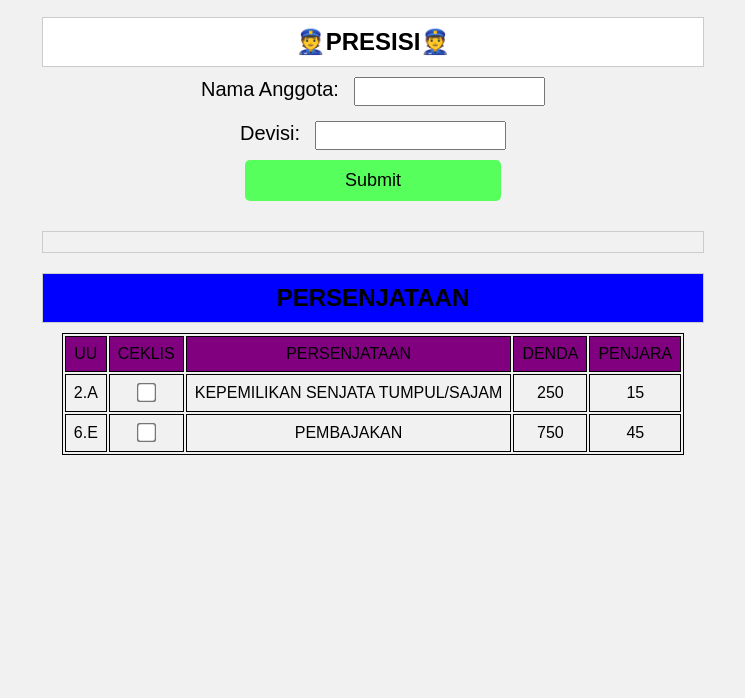
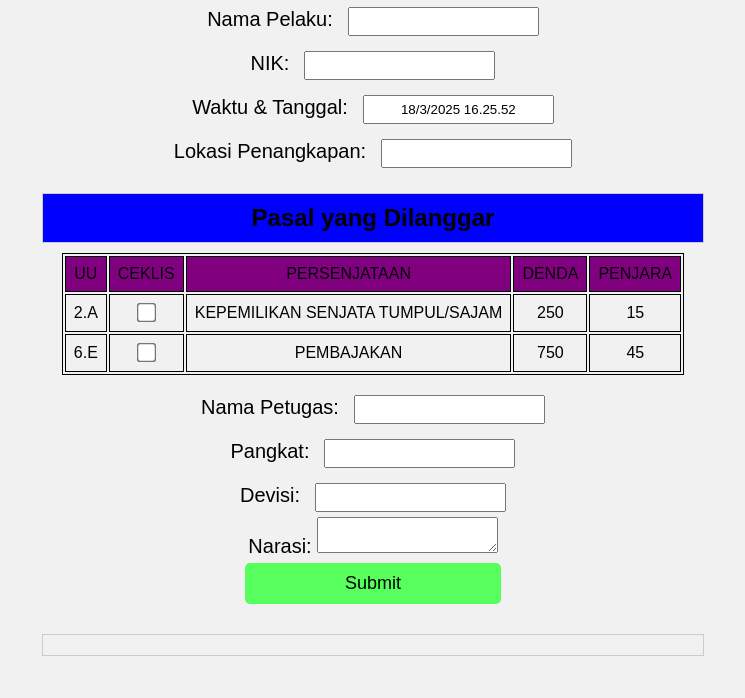
Before and after one commit to Hitampekat234/UUD-ARIVENA-PREMIRE, a plain HTML site: page index.html in a window 1280 px wide. Shown: the part 102-800 px from the top of the page, without its empty margins (267-1012 px from the left). Drawn offline with Linux system fonts and the light colour scheme.

Commit message:
index.html

```diff
--- a/index.html
+++ b/index.html
@@ -4,54 +4,89 @@
 <head>
     <meta charset="UTF-8">
     <meta name="viewport" content="width=device-width, initial-scale=1.0">
-    <title>UU KEPOLISAN SAMP</title>
+    <title>Form Laporan Penangkapan</title>
     <link rel="stylesheet" href="style.css">
     <script>
+        function updateDateTime() {
+            let now = new Date();
+            let tanggal = now.toLocaleDateString('id-ID');
+            let waktu = now.toLocaleTimeString('id-ID');
+            document.getElementById("waktuTanggal").value = `${tanggal} ${waktu}`;
+        }
+
         function submitForm() {
-            let nama = document.getElementById("nama").value;
+            let namaPelaku = document.getElementById("namaPelaku").value;
+            let nik = document.getElementById("nik").value;
+            let waktuTanggal = document.getElementById("waktuTanggal").value;
+            let lokasi = document.getElementById("lokasi").value;
+            let namaPetugas = document.getElementById("namaPetugas").value;
+            let pangkat = document.getElementById("pangkat").value;
             let devisi = document.getElementById("devisi").value;
-            let ceklis = document.querySelectorAll(".CEKLIS:checked");
+            let narasi = document.getElementById("narasi").value;
             let pasalTerpilih = [];
 
+            let ceklis = document.querySelectorAll(".CEKLIS:checked");
             ceklis.forEach((item) => {
                 let row = item.closest("tr");
                 let pasal = row.cells[0].innerText;
-                let deskripsi = row.cells[2].innerText;
-                pasalTerpilih.push(`${pasal} - ${deskripsi}`);
+                pasalTerpilih.push(pasal);
             });
 
             let hasil = `
-                <h3>Hasil Input:</h3>
-                <p><strong>Nama Anggota:</strong> ${nama}</p>
+                <h3>Hasil Laporan:</h3>
+                <p><strong>Nama Pelaku:</strong> ${namaPelaku}</p>
+                <p><strong>NIK:</strong> ${nik}</p>
+                <p><strong>Waktu & Tanggal:</strong> ${waktuTanggal}</p>
+                <p><strong>Pasal yang Dilanggar:</strong> ${pasalTerpilih.join(", ")}</p>
+                <p><strong>Lokasi Penangkapan:</strong> ${lokasi}</p>
+                <p><strong>Nama Petugas:</strong> ${namaPetugas}</p>
+                <p><strong>Pangkat:</strong> ${pangkat}</p>
                 <p><strong>Devisi:</strong> ${devisi}</p>
-                <p><strong>Pasal yang Dicentang:</strong></p>
-                <ul>${pasalTerpilih.map(pasal => `<li>${pasal}</li>`).join("")}</ul>
+                <p><strong>Narasi:</strong> ${narasi}</p>
             `;
 
             document.getElementById("history").innerHTML = hasil;
+
+            // Reset input dan checkbox setelah submit
+            document.getElementById("namaPelaku").value = "";
+            document.getElementById("nik").value = "";
+            document.getElementById("lokasi").value = "";
+            document.getElementById("namaPetugas").value = "";
+            document.getElementById("pangkat").value = "";
+            document.getElementById("devisi").value = "";
+            document.getElementById("narasi").value = "";
+            ceklis.forEach((item) => item.checked = false);
         }
+
+        // Update waktu secara otomatis saat halaman dimuat
+        window.onload = updateDateTime;
     </script>
 </head>
 
 <body>
-    <h1 class="judul">UUD ARIVENA</h1>
-
-    <h2 class="ringan">👮PRESISI👮</h2>
+    <h1 class="judul">Laporan Penangkapan</h1>
 
     <div class="form-group">
-        <label for="nama">Nama Anggota:</label>
-        <input type="text" id="nama">
+        <label for="namaPelaku">Nama Pelaku:</label>
+        <input type="text" id="namaPelaku">
     </div>
 
     <div class="form-group">
-        <label for="devisi">Devisi:</label>
-        <input type="text" id="devisi">
+        <label for="nik">NIK:</label>
+        <input type="text" id="nik">
     </div>
 
-    <button onclick="submitForm()">Submit</button>
-    <div id="history"></div>
+    <div class="form-group">
+        <label for="waktuTanggal">Waktu & Tanggal:</label>
+        <input type="text" id="waktuTanggal" readonly>
+    </div>
 
-    <h2 class="sedang">PERSENJATAAN</h2>
+    <div class="form-group">
+        <label for="lokasi">Lokasi Penangkapan:</label>
+        <input type="text" id="lokasi">
+    </div>
+
+    <h2 class="sedang">Pasal yang Dilanggar</h2>
     <table class="sedangTable" border="1">
         <tr class="sedang2">
             <td>UU</td>
@@ -77,6 +112,30 @@
             <td>45</td>
         </tr>
     </table>
+
+    <div class="form-group">
+        <label for="namaPetugas">Nama Petugas:</label>
+        <input type="text" id="namaPetugas">
+    </div>
+
+    <div class="form-group">
+        <label for="pangkat">Pangkat:</label>
+        <input type="text" id="pangkat">
+    </div>
+
+    <div class="form-group">
+        <label for="devisi">Devisi:</label>
+        <input type="text" id="devisi">
+    </div>
+
+    <div class="form-group">
+        <label for="narasi">Narasi:</label>
+        <textarea id="narasi"></textarea>
+    </div>
+
+    <button onclick="submitForm()">Submit</button>
+    <div id="history"></div>
+
 </body>
 
 </html>
```
